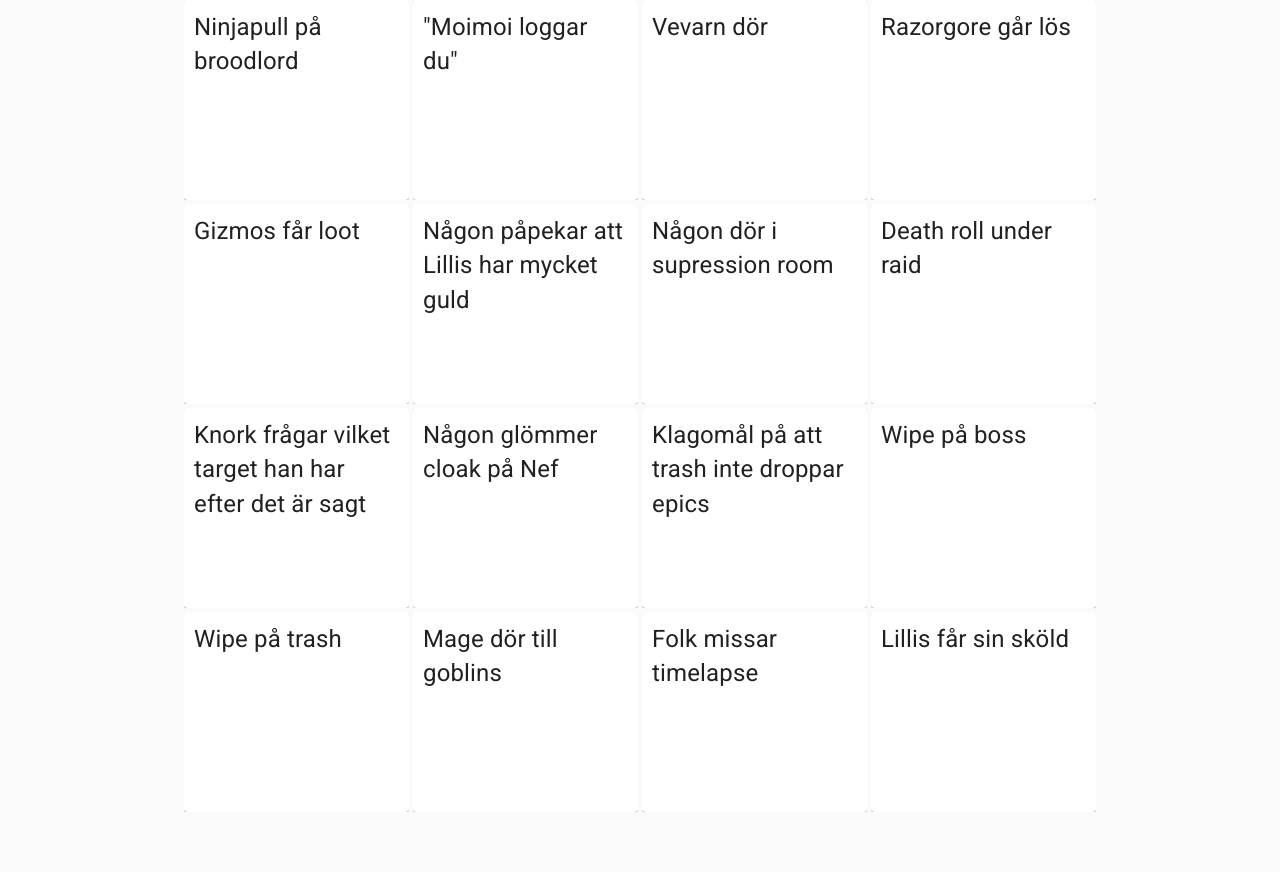
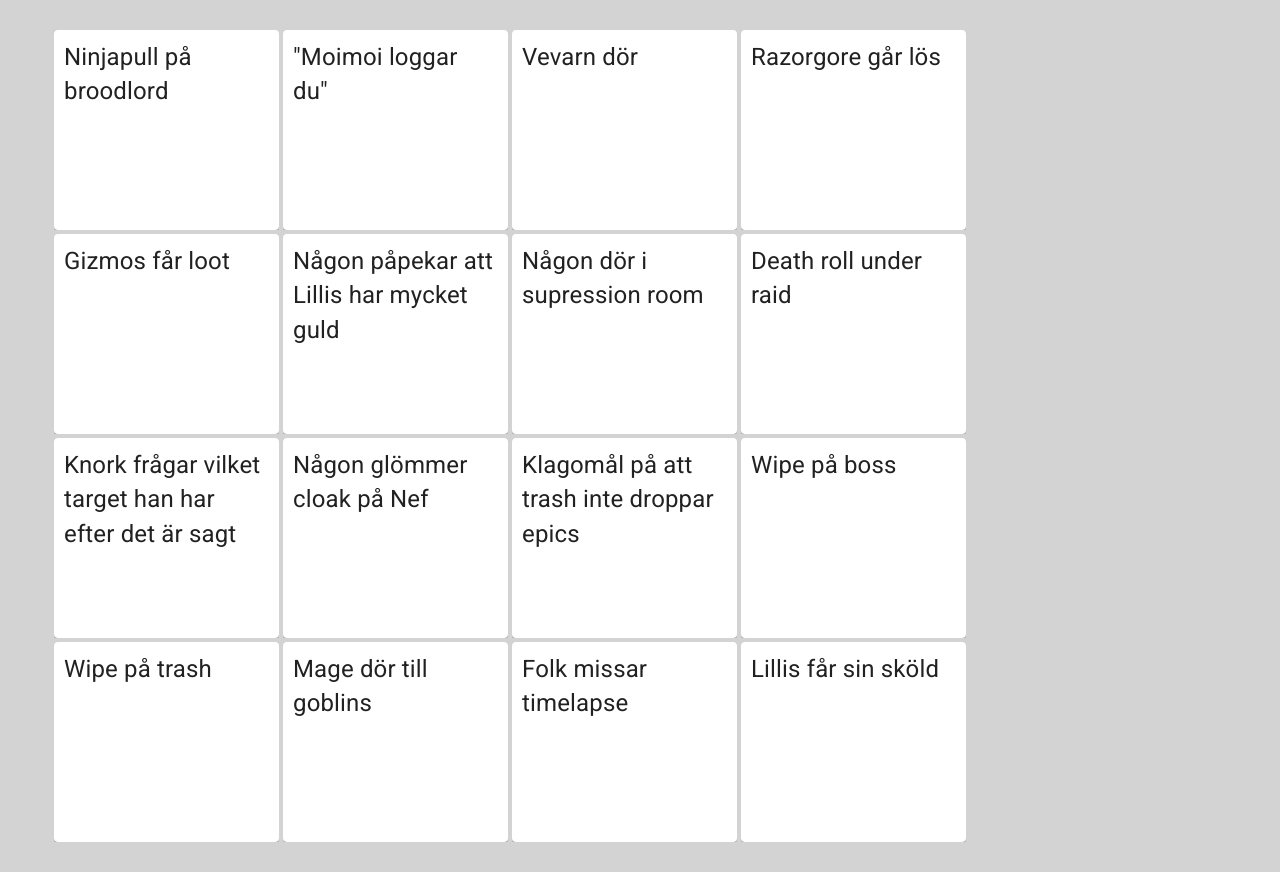
Before and after one commit to Zepheo/bingo-client, a React (Create React App) app: page / in a window 1280 px wide. Before the commit the page ends 814 px from the top, so only its background shows below. Built offline with nearby package versions, Linux system fonts and the light colour scheme.

Commit message:
added theme and change description

```diff
--- a/public/index.html
+++ b/public/index.html
@@ -6,7 +6,7 @@
     <meta name="theme-color" content="#000000" />
     <meta
       name="description"
-      content="Web site created using create-react-app"
+      content="Bingo med Waddles"
     />
     <!--
       manifest.json provides metadata used when your web app is installed on a
--- a/src/App.js
+++ b/src/App.js
@@ -4,14 +4,15 @@ import { Container, makeStyles } from '@material-ui/core';
 import BingoBoard from './components/BingoBoard'
 import Bingo from './components/Bingo';
 
-const useStyles = makeStyles({
+const useStyles = makeStyles(theme => ({
   wrapper: {
     alignItems: 'center',
     justifyContent: 'center',
     display: 'flex',
-    flexDirection: 'column'
+    flexDirection: 'column',
+    margin: 30,
   }
-})
+}))
 
 function App() {
   const [ bingo, setBingo ] = useState(false);
--- a/src/index.js
+++ b/src/index.js
@@ -5,13 +5,16 @@ import { Provider } from 'react-redux';
 import App from './App';
 import store from './redux/store';
 import * as serviceWorker from './serviceWorker';
-import { CssBaseline } from '@material-ui/core';
+import { CssBaseline, MuiThemeProvider } from '@material-ui/core';
+import theme from './theme';
 
 ReactDOM.render(
   <React.StrictMode>
     <Provider store={store}>
-      <CssBaseline />
-      <App />
+      <MuiThemeProvider theme={theme}>
+        <CssBaseline />
+        <App />
+      </MuiThemeProvider>
     </Provider>
   </React.StrictMode>,
   document.getElementById('root')
--- a/src/redux/store.js
+++ b/src/redux/store.js
@@ -1,7 +1,6 @@
 import { createStore } from 'redux';
-import { composeWithDevTools } from 'redux-devtools-extension';
 import Bingo from './reducers';
 
-const store = createStore(Bingo, composeWithDevTools());
+const store = createStore(Bingo);
 
 export default store;
--- /dev/null
+++ b/src/theme.js
@@ -0,0 +1,18 @@
+import { createMuiTheme } from '@material-ui/core';
+import { purple, green} from '@material-ui/core/colors'
+
+const theme = createMuiTheme({
+  palette:{
+    primary: {
+      main: purple[500]
+    },
+    secondary: {
+      main: green[500]
+    },
+    background: {
+      default: 'lightgray'
+    }
+  }
+})
+
+export default theme;
```
